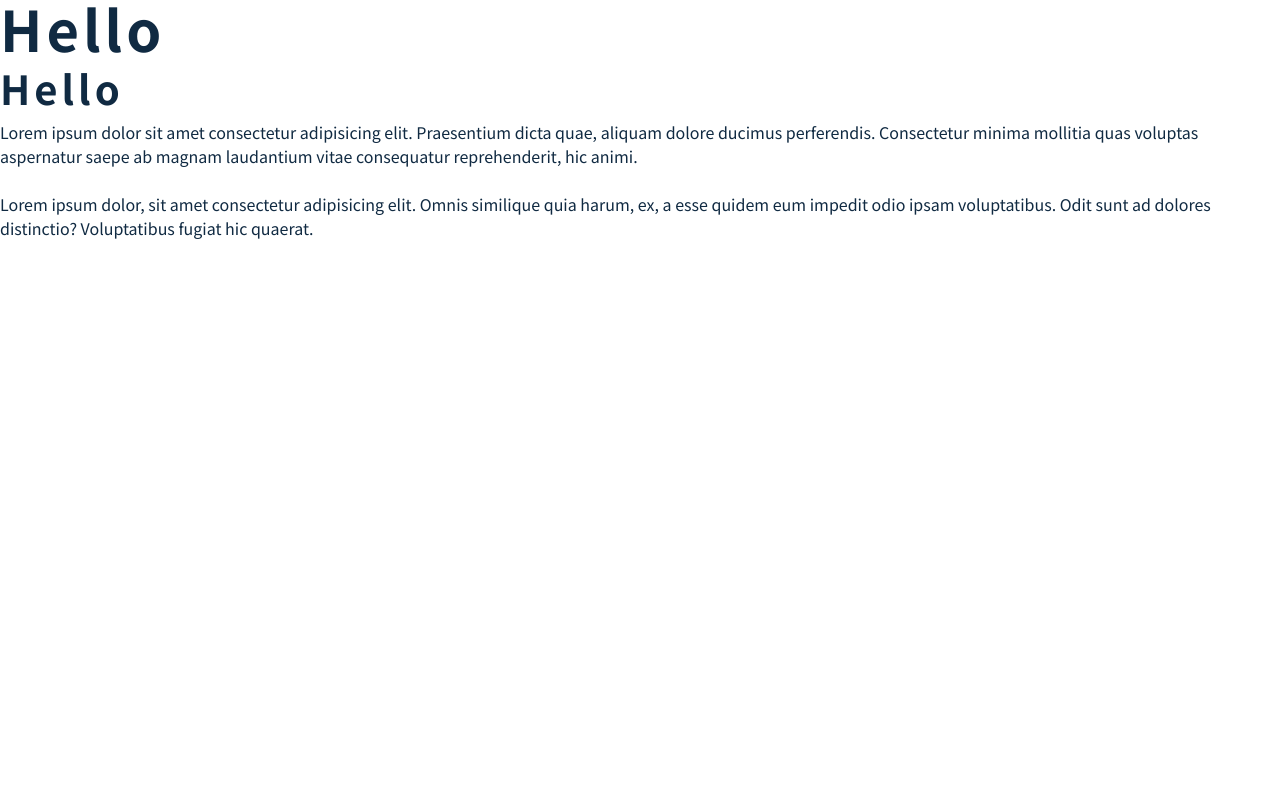
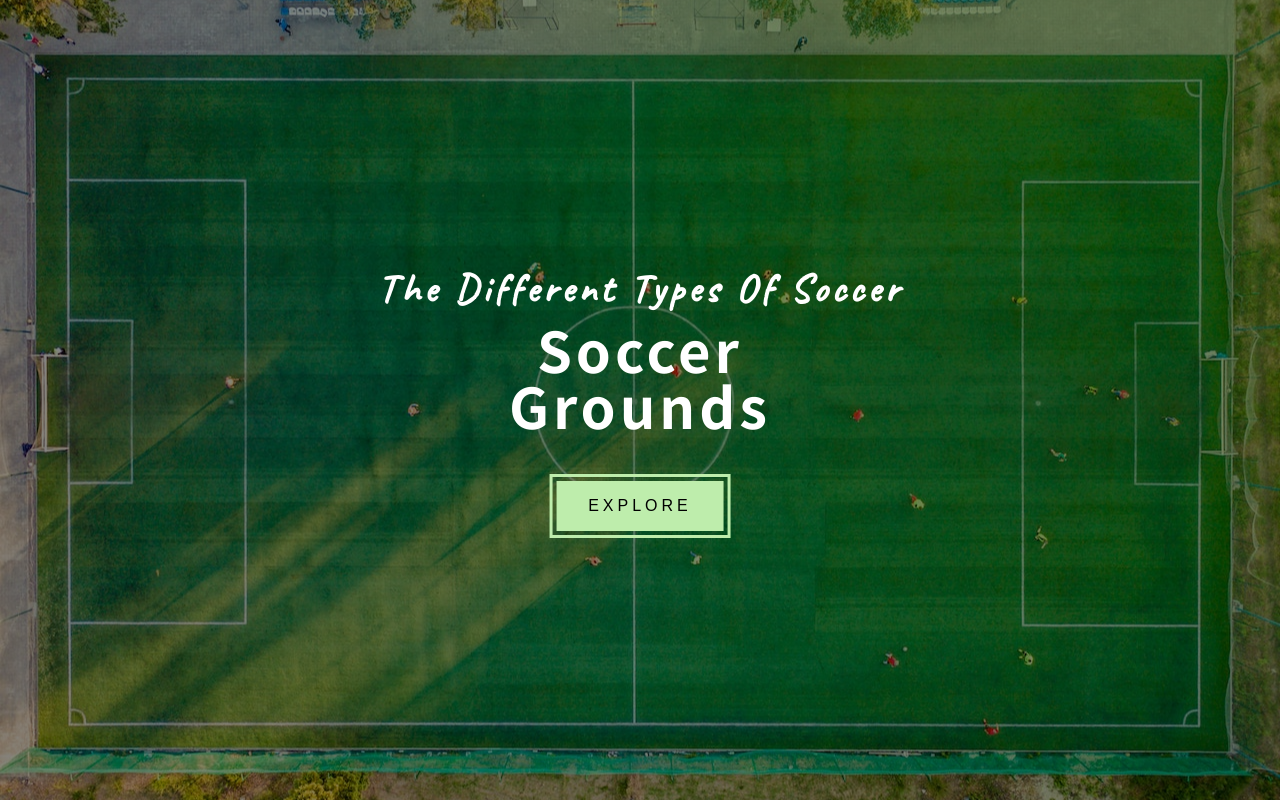
Before and after one commit to sun-n-y/soccerInfoWebsite, a plain HTML site: page index.html in a window 1280 px wide. Drawn offline with Linux system fonts and the light colour scheme.

Commit message:
add header html and css

```diff
--- a/css/styles.css
+++ b/css/styles.css
@@ -118,3 +118,60 @@ p {
     line-height: 1;
   }
 }
+
+/*
+==================
+other global styles
+==================
+*/
+
+.btn {
+  border: none;
+  padding: 1rem 2rem;
+  font-size: 1rem;
+  letter-spacing: var(--spacing);
+  text-transform: uppercase;
+  outline: 0.2rem solid var(--clr-primary-light);
+  outline-offset: 0.3rem;
+  background-color: var(--clr-primary-light);
+  transition: var(--transition);
+}
+
+/*
+==================
+hero
+==================
+*/
+
+.hero {
+  background: linear-gradient(rgba(0, 0, 0, 0.478), rgba(0, 0, 0, 0.478)),
+    url(../images/main-soccer-bcg.jpg) center/cover no-repeat;
+  min-height: 100vh;
+  position: relative;
+}
+
+.hero-content {
+  position: absolute;
+  top: 50%;
+  left: 50%;
+  transform: translate(-50%, -50%);
+  text-align: center;
+  max-width: 700px;
+}
+
+.hero-content h2 {
+  font-family: var(--ff-secondary);
+  color: var(--clr-white);
+}
+
+.hero-content h1 {
+  font-family: var(--ff-primary);
+  color: var(--clr-white);
+  margin-bottom: 3rem;
+}
+
+.btn-hero:hover {
+  background-color: #047634;
+  color: var(--clr-white);
+  cursor: pointer;
+}
--- a/index.html
+++ b/index.html
@@ -9,18 +9,17 @@
     <title>Soccer Info || Home</title>
   </head>
   <body>
-    <h1>hello</h1>
-    <h2>hello</h2>
-    <p>
-      Lorem ipsum dolor sit amet consectetur adipisicing elit. Praesentium dicta
-      quae, aliquam dolore ducimus perferendis. Consectetur minima mollitia quas
-      voluptas aspernatur saepe ab magnam laudantium vitae consequatur
-      reprehenderit, hic animi.
-    </p>
-    <p>
-      Lorem ipsum dolor, sit amet consectetur adipisicing elit. Omnis similique
-      quia harum, ex, a esse quidem eum impedit odio ipsam voluptatibus. Odit
-      sunt ad dolores distinctio? Voluptatibus fugiat hic quaerat.
-    </p>
+    <!-- nav bar -->
+    <!-- nav bar end -->
+    <header class="hero">
+      <div class="hero-content">
+        <h2>the different types of soccer</h2>
+        <h1>
+          soccer <br />
+          grounds
+        </h1>
+        <button class="btn btn-hero">explore</button>
+      </div>
+    </header>
   </body>
 </html>
```
